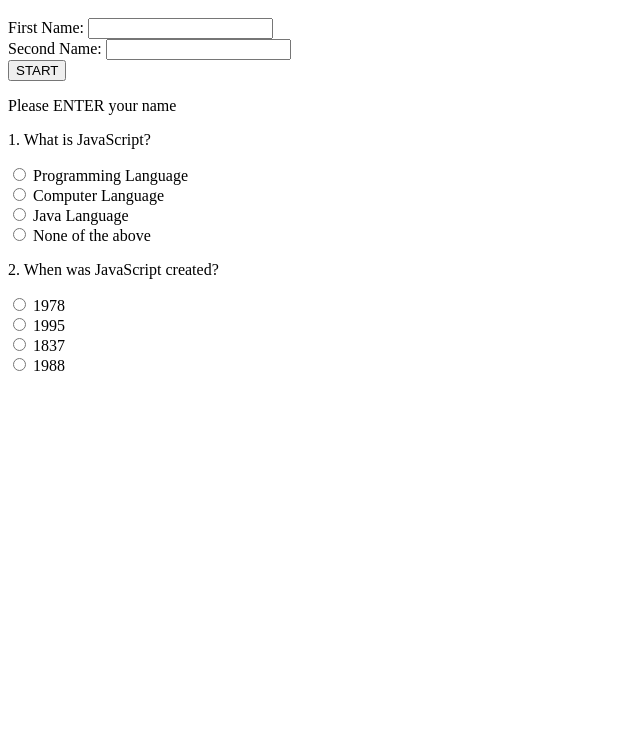
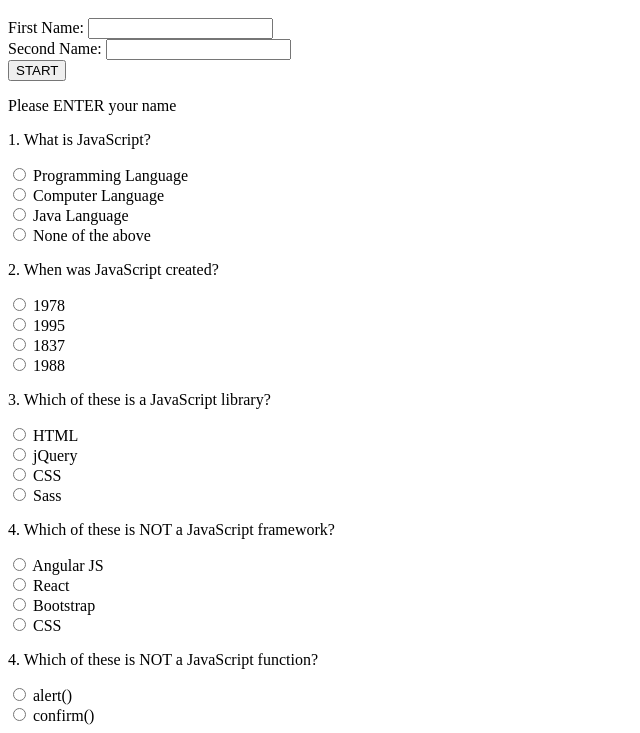
Before and after one commit to DAVISODHIS/QUIZ-BOARD, a plain HTML site: page index.html in a window 1280 px wide. Shown: the part 101-834 px from the top of the page, without its empty margins (0-640 px from the left). Before the commit the page ends 800 px from the top, so only its background shows below. Drawn offline with nearby package versions, Linux system fonts and the light colour scheme; files that its build step writes are made by us from their sources; a script that the page names is missing.

Commit message:
add div,label and input tags and more info in each tag

```diff
--- a/index.html
+++ b/index.html
@@ -58,6 +58,7 @@
                                 <span class="circle"></span>
                                 None of the above</label>
                         </div>
+                    </div>
                     <div class="question2">
                         <p>2. When was JavaScript created?</p>
                         <div class="inputs">
@@ -88,7 +89,81 @@
                             </div>
                         </div>
                     </div>
-
+                    <div class="question3">
+                        <p>3. Which of these is a JavaScript library?</p>
+                        <div class="inputs">
+                            <div class="form-group">
+                                <label for="body">
+                                    <input value="0" type="radio" name="link" id="body">
+                                    <span class="circle"></span>
+                                    HTML</label>
+                            </div>
+                            <div class="form-group">
+                                <label for="head">
+                                    <input value="10" type="radio" name="link" id="head">
+                                    <span class="circle"></span>
+                                    jQuery</label>
+                            </div>
+                            <div class="form-group">
+                                <label for="html">
+                                    <input value="0" type="radio" name="link" id="html">
+                                    <span class="circle"></span>
+                                    CSS</label>
+                            </div>
+                            <div class="form-group">
+                                <label for="section">
+                                    <input value="0" type="radio" name="link" id="section">
+                                    <span class="circle"></span>
+                                    Sass</label>
+                            </div>
+                        </div>
+                    </div>
+                    <div class="question4">
+                        <p>4. Which of these is NOT a JavaScript framework?</p>
+                        <div class="inputs">
+                            <div class="form-group">
+                                <label for="angular">
+                                    <input value="0" type="radio" name="framework" id="angular">
+                                    <span class="circle"></span>
+                                    Angular JS</label>
+                            </div>
+                            <div class="form-group">
+                                <label for="react">
+                                    <input value="0" type="radio" name="framework" id="react">
+                                    <span class="circle"></span>
+                                    React</label>
+                            </div>
+                            <div class="form-group">
+                                <label for="bootstrap">
+                                    <input value="10" type="radio" name="framework" id="bootstrap">
+                                    <span class="circle"></span>
+                                    Bootstrap</label>
+                            </div>
+                            <div class="form-group">
+                                <label for="CSS">
+                                    <input value="0" type="radio" name="framework" id="CSS">
+                                    <span class="circle"></span>
+                                    CSS</label>
+                            </div>
+                        </div>
+                    </div>
+                    <div>
+                        <p>4. Which of these is NOT a JavaScript function?</p>
+                        <div class="inputs">
+                            <div class="form-group">
+                                <label for="alert">
+                                    <input value="0" type="radio" name="function" id="alert">
+                                    <span class="circle"></span>
+                                    alert()
+                                </label>
+                            </div>
+                            <div class="form-group">
+                                <label for="confirm">
+                                    <input value="0" type="radio" name="function" id="confirm">
+                                    <span class="circle"></span>
+                                    confirm()</label>
+                            </div>
+                        </div>
                     </div>
                 </div>
             </div>
```
Lines whose indentation alone changed are shown as unchanged.
